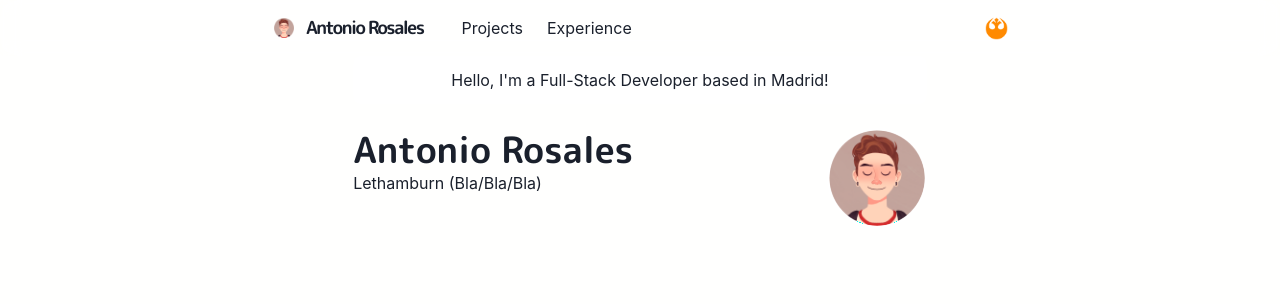
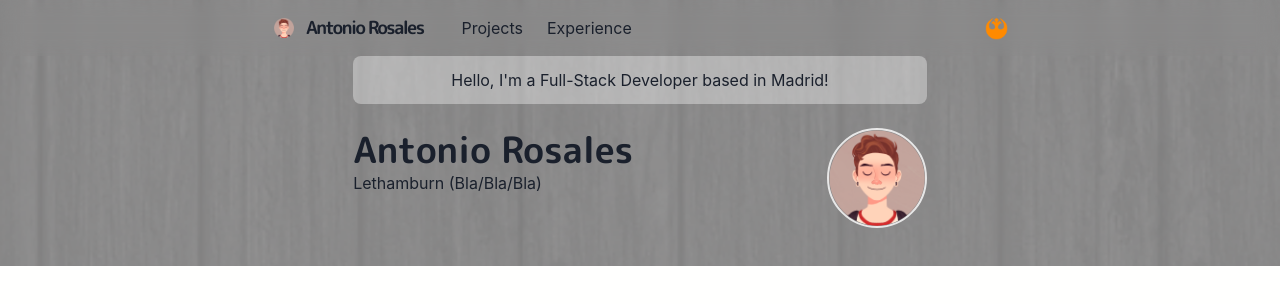
Before and after one commit to lethamburn/lethamburn-portfolio, a Next.js app: page / in a window 1280 px wide. Shown: the top 304 px of the page. Built offline with nearby package versions, Linux system fonts and the light colour scheme.

Commit message:
FEAT background on main.js

```diff
--- a/components/layouts/main.js
+++ b/components/layouts/main.js
@@ -1,10 +1,10 @@
 import Head from 'next/head'
-import Navbar from '../navbar';
+import Navbar from '../navbar'
 import { Box, Container } from '@chakra-ui/react'
 
 const Main = ({ children, router }) => {
   return (
-<Box as="main" pb={8}>
+    <Box as="main" pb={8}  backgroundImage="url('/images/background.png')" backgroundRepeat="repeat-y"  backgroundSize="cover">
       <Head>
         <meta name="viewport" content="width=device-width, initial-scale=1" />
         <title>Antonio Rosales - Homepage</title>
@@ -19,4 +19,4 @@ const Main = ({ children, router }) => {
   )
 }
 
-export default Main;
+export default Main
```
Lines whose indentation alone changed are shown as unchanged.
